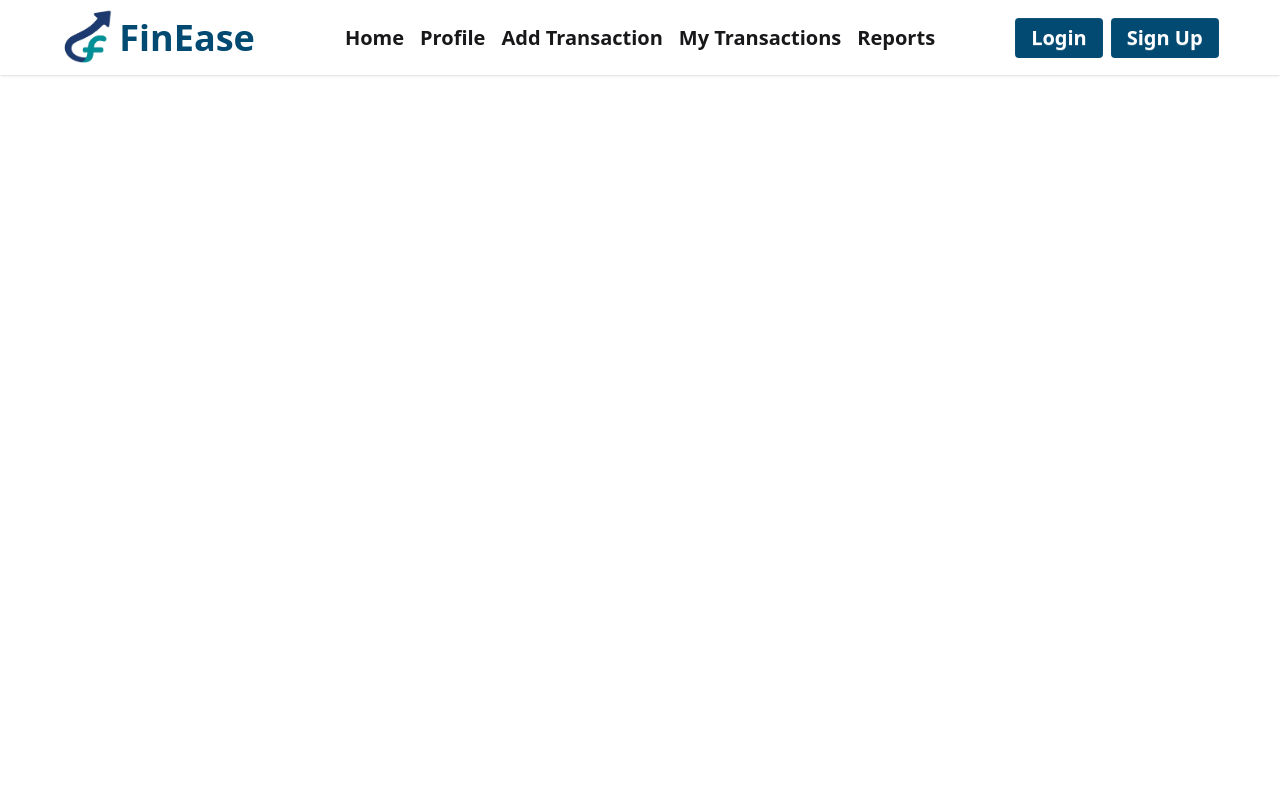
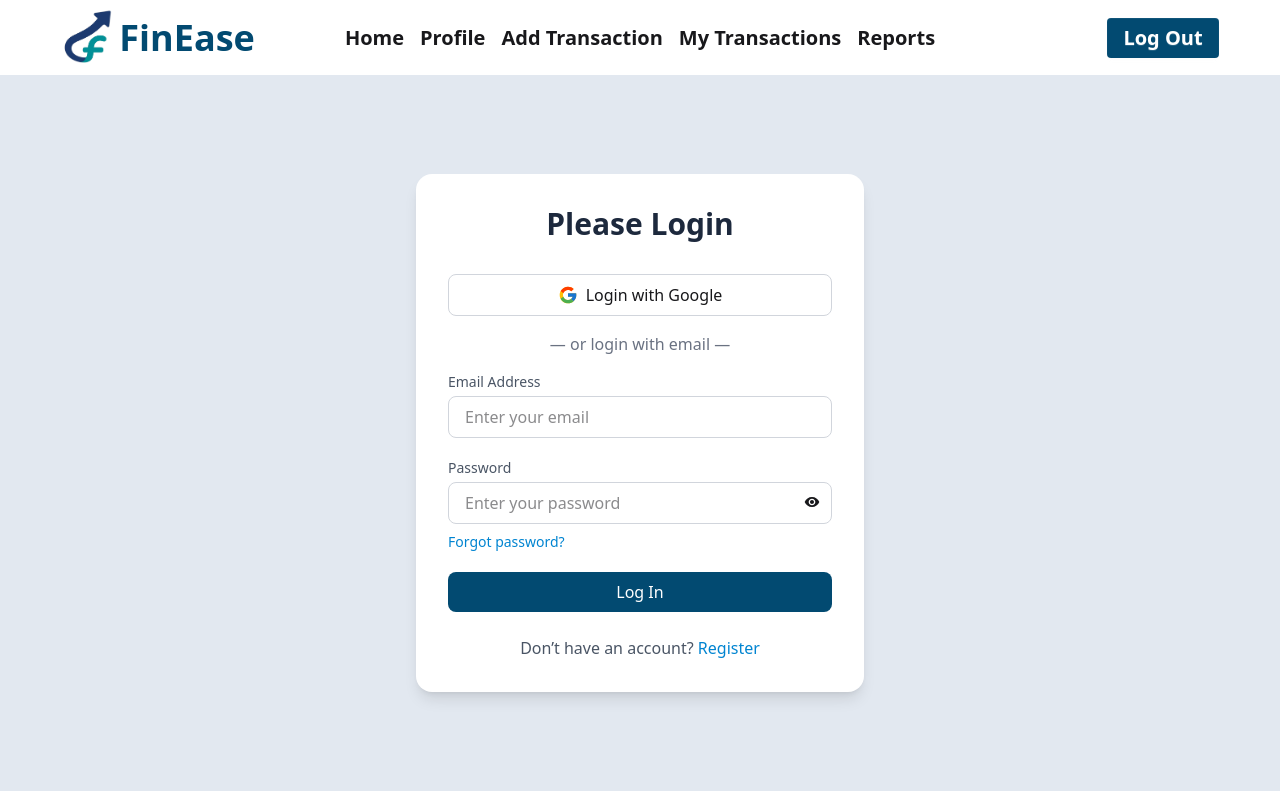
Before and after one commit to mahadi40011/FinEase-Client-Side, a React (Vite) app: page /auth/login in a window 1280 px wide. Built offline with nearby package versions, Linux system fonts and the light colour scheme.

Commit message:
Created AuthContext and AuthProvider and set them. login page design complete. some changes in Navbar

```diff
--- a/index.html
+++ b/index.html
@@ -2,11 +2,11 @@
 <html data-theme="light" lang="en">
   <head>
     <meta charset="UTF-8" />
-    <link rel="icon" type="image/svg+xml" href="/vite.svg" />
+    <link rel="icon" type="image/svg+xml" href="/FinEase-logo.png" />
     <meta name="viewport" content="width=device-width, initial-scale=1.0" />
-    <title>fin_ease</title>
+    <title>FinEase</title>
   </head>
-  <body class="max-w-[1600px]">
+  <body >
     <div id="root"></div>
     <script type="module" src="/src/main.jsx"></script>
   </body>
--- a/src/Auth/Login.jsx
+++ b/src/Auth/Login.jsx
@@ -1,9 +1,135 @@
-import React from 'react';
+import React, { useEffect, useState } from "react";
+import { FaEyeSlash } from "react-icons/fa";
+import { FcGoogle } from "react-icons/fc";
+import { MdRemoveRedEye } from "react-icons/md";
+import { Link } from "react-router";
 
 const Login = () => {
+  const [email, setEmail] = useState("");
+  const [password, setPassword] = useState("");
+  const [emailError, setEmailError] = useState("");
+  const [passwordError, setPasswordError] = useState("");
+  const [showPassword, setShowPassword] = useState(false);
+
+  useEffect(() => {
+    window.scrollTo(0, 0);
+  }, []);
+
+  //email validation
+  const handleEmailFieldOnBlur = (e) => {
+    const emailValidation = /^[^\s@]+@[^\s@]+\.[^\s@]+$/;
+    if (e.target.value === "") return setEmailError("");
+    if (!emailValidation.test(email)) {
+      setEmailError("Email invalid");
+      return;
+    } else return setEmailError("");
+  };
+
+  // Password validation
+  const handlePasswordValidation = (e) => {
+    const pass = e.target.value;
+    setPassword(pass);
+    const passwordValidation = /^(?=.*[A-Z])(?=.*[a-z]).{6,}$/;
+    if (pass === "") return setPasswordError("");
+    if (!passwordValidation.test(pass)) {
+      setPasswordError(
+        "Must include an Uppercase, a Lowercase and password at least 6 characters or longer"
+      );
+      return;
+    } else return setPasswordError("");
+  };
+
+  const handleSubmit = (e) => {
+    e.preventDefault();
+  };
+
   return (
-    <div>
+    <div className="flex items-center justify-center min-h-[89.5vh] bg-slate-200">
+      <title>FinEase - Login</title>
+      <div className="bg-white p-8 rounded-2xl shadow-lg w-full max-w-md">
+        <h2 className="sm:text-3xl text-2xl font-bold text-center text-slate-800 mb-8">
+          Please Login
+        </h2>
 
+        {/* google Login */}
+        <button className="flex items-center justify-center gap-2 px-4 py-2 mb-4 rounded-lg border border-gray-300 hover:bg-gray-200 transition w-full cursor-pointer text-center">
+          <FcGoogle className="text-xl" /> <span> Login with Google</span>
+        </button>
+
+        <div className="text-center text-gray-500 text-md mb-4">
+          — or login with email —
+        </div>
+
+        <form onSubmit={handleSubmit}>
+          {/* Email */}
+          <label className="block text-sm font-medium text-gray-600 mb-1">
+            Email Address
+          </label>
+          <input
+            name="email"
+            type="email"
+            value={email}
+            onBlur={handleEmailFieldOnBlur}
+            onChange={(e) => setEmail(e.target.value)}
+            placeholder="Enter your email"
+            required
+            className="w-full px-4 py-2 rounded-lg border border-gray-300 focus:outline-none focus:ring-2 focus:ring-sky-900"
+          />
+          <span className="text-red-500">{emailError}</span>
+
+          {/* Password */}
+          <div className="relative">
+            <label className="block text-sm font-medium text-gray-600 mt-5 mb-1">
+              Password
+            </label>
+            <input
+              name="password"
+              type={`${showPassword ? "text" : "password"}`}
+              value={password}
+              onChange={handlePasswordValidation}
+              placeholder="Enter your password"
+              required
+              className="w-full px-4 py-2 rounded-lg border border-gray-300 focus:outline-none focus:ring-2 focus:ring-sky-900"
+            />
+            <span
+              onClick={() => setShowPassword(!showPassword)}
+              className="absolute top-9 right-3 cursor-pointer"
+            >
+              {showPassword ? <FaEyeSlash /> : <MdRemoveRedEye />}
+            </span>
+            <span className="text-red-500">{passwordError}</span>
+          </div>
+
+          {/* Forgot Password */}
+          <div className="flex items-center justify-between text-sm mt-2 mb-5 text-gray-600">
+            <Link
+              to="/forgot-password"
+              className="text-sky-600 hover:underline"
+            >
+              Forgot password?
+            </Link>
+          </div>
+
+          {/* Submit Button */}
+          <button
+            type="submit"
+            className="w-full py-2 rounded-lg bg-sky-900 text-white cursor-pointer font-medium"
+          >
+            Log In
+          </button>
+        </form>
+
+        {/* Register Link */}
+        <p className="text-center text-gray-600 mt-6 text-md">
+          Don’t have an account?{" "}
+          <Link
+            to="/auth/register"
+            className="text-sky-600 font-medium hover:underline"
+          >
+            Register
+          </Link>
+        </p>
+      </div>
     </div>
   );
 };
--- a/src/components/Navbar/Navbar.jsx
+++ b/src/components/Navbar/Navbar.jsx
@@ -1,12 +1,13 @@
-// import React, { useContext } from "react";
+import React, { useContext } from "react";
 import logo from "../../assets/FinEase-logo.png";
 import { Link, NavLink } from "react-router";
 import { TiThMenu } from "react-icons/ti";
 import { FadeLoader } from "react-spinners";
+import { AuthContext } from "../../context/AuthContext";
 
 const Navbar = () => {
-  // const loading = true
-
+  const user = useContext(AuthContext);
+  console.log(user);
 
   const navItem = (
     <>
@@ -29,7 +30,8 @@ const Navbar = () => {
   );
 
   return (
-    <div className="shadow-sm">
+    <div className=" shadow-sm">
+      <div className="container shadow-sm">
         <div className="responsive-container navbar ">
           <div className="navbar-start flex justify-start items-center">
             <div className="dropdown">
@@ -64,15 +66,16 @@ const Navbar = () => {
           )} */}
             {/* {loading ? (
             <FadeLoader className="mr-15" color="#ffffff" />
-          ) : user ? (
+          ) :  */}
+            {user ? (
               <button
                 type="button"
-              onClick={handleLogOut}
+                // onClick={handleLogOut}
                 className="btn bg-sky-900 border-none text-white text-xl ml-2"
               >
                 Log Out
               </button>
-          ) : ( */}
+            ) : (
               <>
                 <Link
                   to={"/auth/login"}
@@ -87,7 +90,8 @@ const Navbar = () => {
                   Sign Up
                 </Link>
               </>
-          {/* )} */}
+            )}
+          </div>
         </div>
       </div>
     </div>
--- /dev/null
+++ b/src/context/AuthContext.jsx
@@ -0,0 +1,3 @@
+import { createContext } from "react";
+
+export const AuthContext = createContext()
--- /dev/null
+++ b/src/context/AuthProvider.jsx
@@ -0,0 +1,18 @@
+import React from 'react';
+import { AuthContext } from './AuthContext';
+
+const AuthProvider = ({ children }) => {
+const user = true
+
+  const authInfo = {
+    user
+  }
+
+  return (
+    <AuthContext value={authInfo}>
+      {children}
+   </AuthContext>
+  );
+};
+
+export default AuthProvider;
--- a/src/index.css
+++ b/src/index.css
@@ -7,10 +7,14 @@
   --color-secondary: teal;
 }
 
+.container{
+  @apply max-w-[1600px] mx-auto
+}
+
 .responsive-container{
   @apply w-11/12 mx-auto
 }
 
 .navbar a.active{
-  @apply border-b-2 border-sky-900
+  @apply border-b-2 md:border-b-3 pb-2 border-sky-900 text-sky-900 font-bold
 }
--- a/src/main.jsx
+++ b/src/main.jsx
@@ -3,9 +3,12 @@ import { createRoot } from "react-dom/client";
 import "./index.css";
 import { RouterProvider } from "react-router";
 import router from "./routes/Router.jsx";
+import AuthProvider from "./context/AuthProvider.jsx";
 
 createRoot(document.getElementById("root")).render(
   <StrictMode>
-    <RouterProvider router={router}></RouterProvider>
+    <AuthProvider>
+      <RouterProvider router={router}></RouterProvider>
+    </AuthProvider>
   </StrictMode>
 );
```
Also changed, not shown: public/FinEase-logo.png (added). Lines whose indentation alone changed are shown as unchanged.
